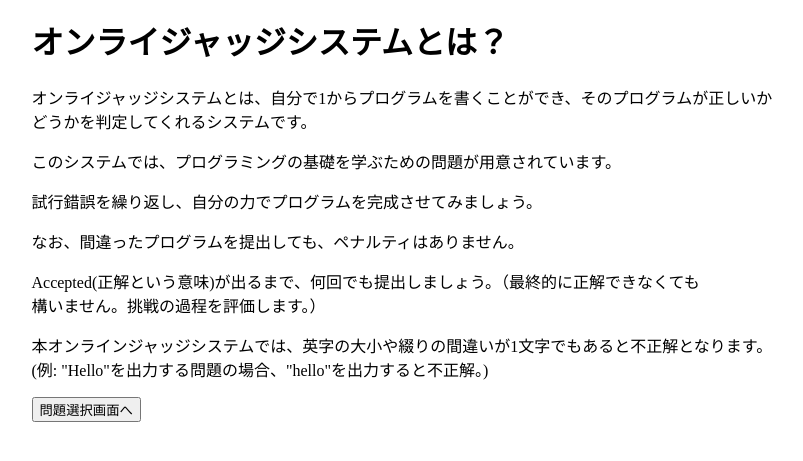
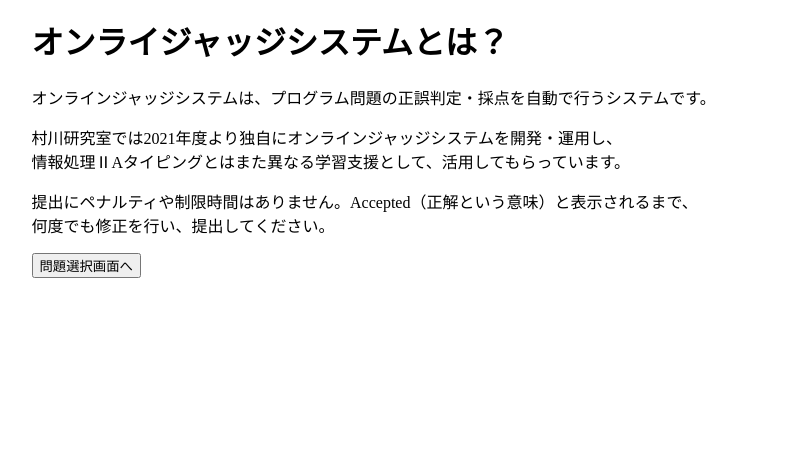
Before and after one commit to demisequartet/onlinejudge_by_python, a Flask app: page /top in a window 1280 px wide; the page is wider, and only the part inside the window is pictured. Shown: the part 54-515 px from the top of that part, without its empty margins (342-1145 px from the left). Run offline with Flask 2, Linux system fonts and the light colour scheme; some libraries are stand-ins or nearby versions.

Commit message:
説明文更新

```diff
--- a/templates/top.html
+++ b/templates/top.html
@@ -37,29 +37,19 @@
 
     <div class="explain">
       <h1>オンライジャッジシステムとは？</h1>
-
       <p>
-        オンライジャッジシステムとは、自分で1からプログラムを書くことができ、そのプログラムが正しいかどうかを判定してくれるシステムです。
+        オンラインジャッジシステムは、プログラム問題の正誤判定・採点を自動で行うシステムです。
        </p>
-
-      <p>このシステムでは、プログラミングの基礎を学ぶための問題が用意されています。</p>
-
-      <p>試行錯誤を繰り返し、自分の力でプログラムを完成させてみましょう。</p>
-
-      <p>なお、間違ったプログラムを提出しても、ペナルティはありません。</p>
-
        <p>
-        Accepted(正解という意味)が出るまで、何回でも提出しましょう。（最終的に正解できなくても
+        村川研究室では2021年度より独自にオンラインジャッジシステムを開発・運用し、
        <br />
-        構いません。挑戦の過程を評価します。）
+        情報処理ⅡAタイピングとはまた異なる学習支援として、活用してもらっています。
        </p>
-
        <p>
-        本オンラインジャッジシステムでは、英字の大小や綴りの間違いが1文字でもあると不正解となります。
+        提出にペナルティや制限時間はありません。Accepted（正解という意味）と表示されるまで、
        <br />
-        (例: "Hello"を出力する問題の場合、"hello"を出力すると不正解。)
+        何度でも修正を行い、提出してください。
        </p>
-
       <input type="button" onclick="location.href='./choice'" value="問題選択画面へ" />
     </div>
   </body>
```
Also changed, not shown: templates/index.html (+18 -2 lines). Lines whose indentation alone changed are shown as unchanged.
